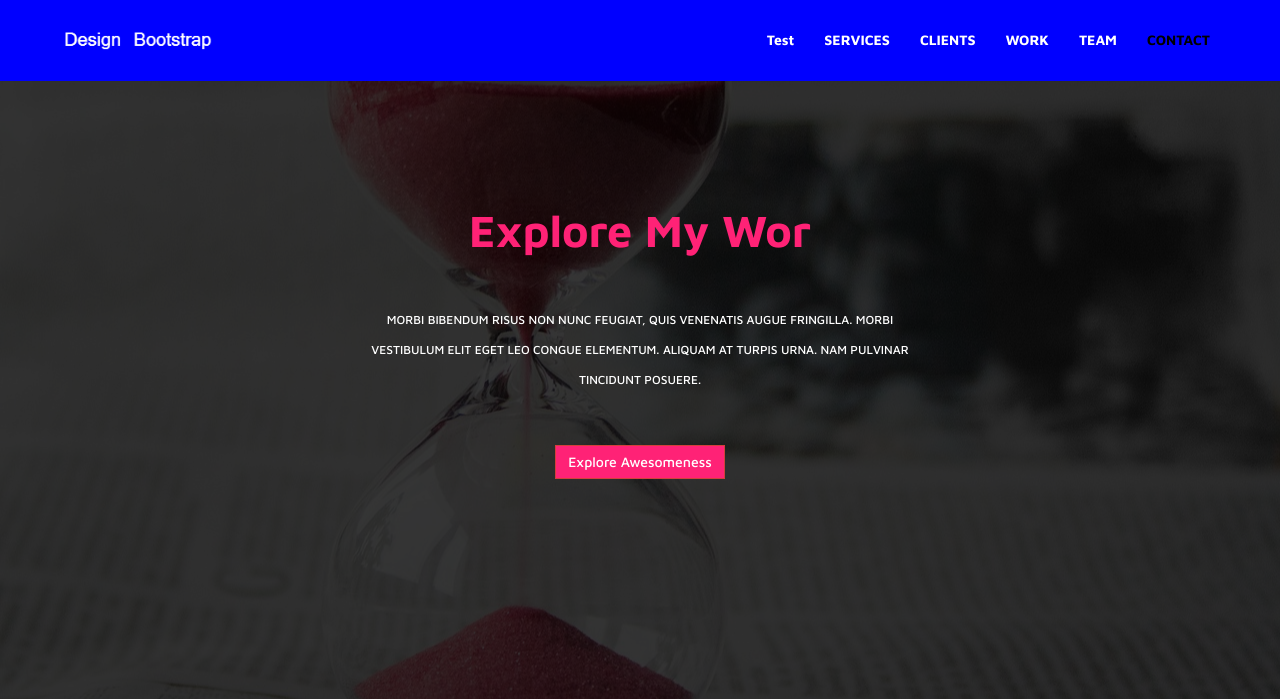
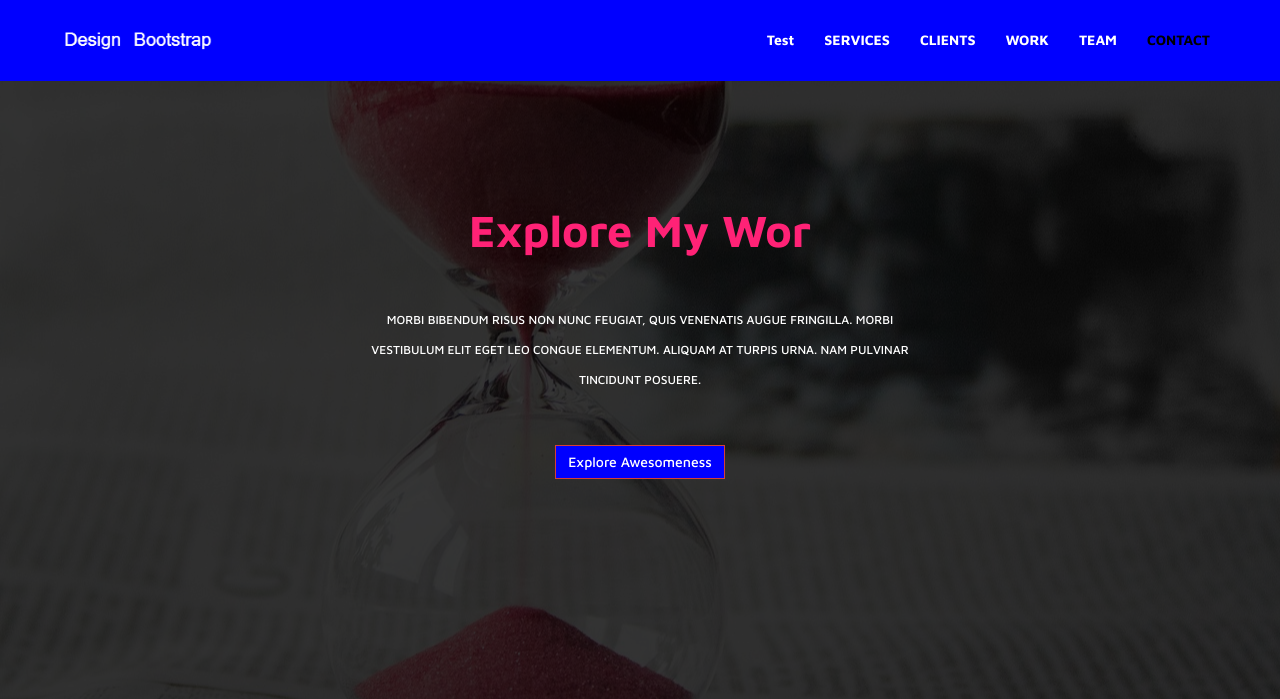
Before and after one commit to joshuadenton5/joshuadenton.github.io, a PHP site: page / in a window 1280 px wide. Shown: the top 699 px of the page. Run offline with PHP 8.4, Linux system fonts and the light colour scheme; some web fonts are replaced.

Commit message:
changing theme colour

```diff
--- a/assets/css/style.css
+++ b/assets/css/style.css
@@ -40,11 +40,11 @@ section {
 }
 
 .set-bk-clr {
-    background-color: #FF2276;
+    background-color: blue;
 }
 
 .clr-set {
-    color: #FF2276;
+    color: blue;
 }
 
 .f-big {
```
